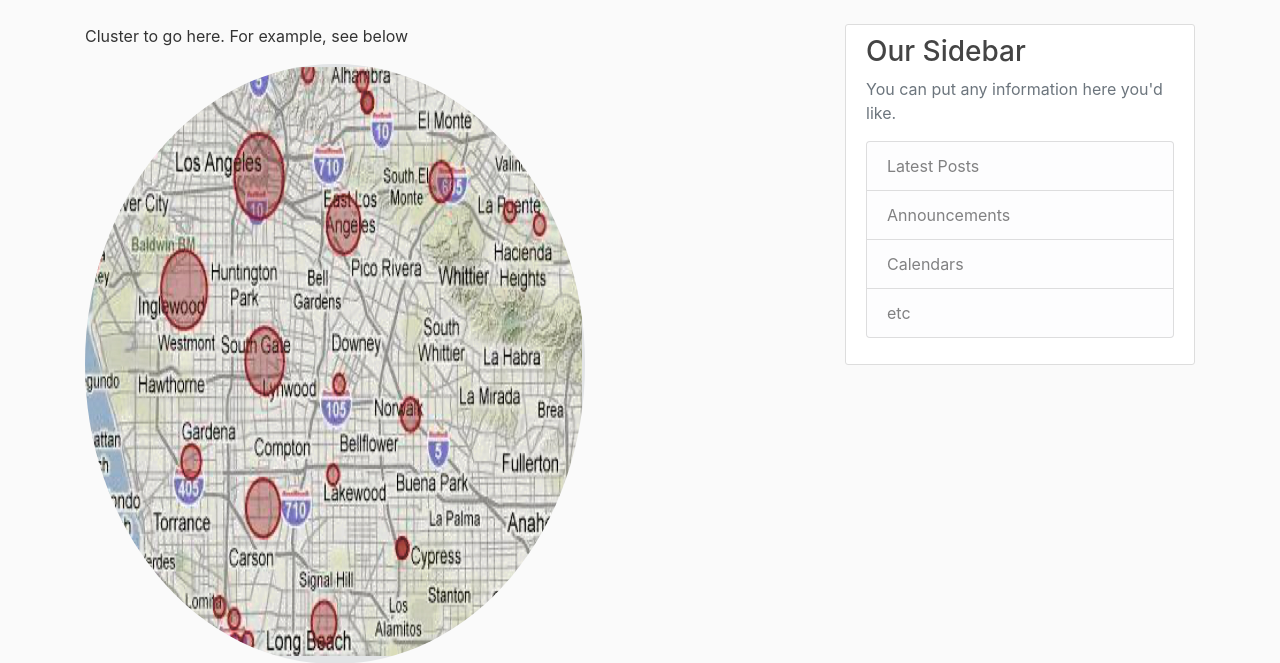
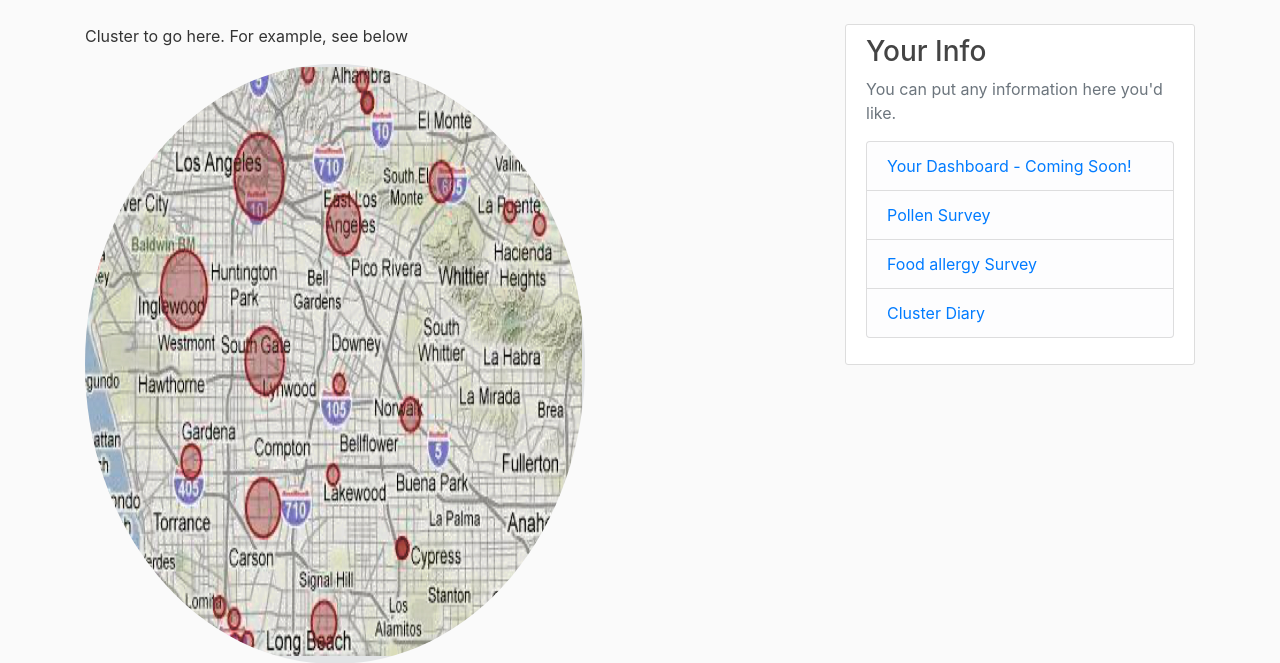
Before and after one commit to michaelg-cgu/DASMENT, a Django app: page / in a window 1280 px wide. Shown: the part 56-719 px from the top of the page. Run offline with Django 3.2, Linux system fonts and the light colour scheme; data that the repository does not hold is empty; some libraries are stand-ins or nearby versions.

Commit message:
changed sidebar. added URL links to particular pages

```diff
--- a/FoodforThought/blog/templates/blog/base.html
+++ b/FoodforThought/blog/templates/blog/base.html
@@ -59,13 +59,13 @@
           </div>
           <div class="col-md-4">
             <div class="content-section">
-              <h3>Our Sidebar</h3>
+              <h3>Your Info</h3>
               <p class='text-muted'>You can put any information here you'd like.
                 <ul class="list-group">
-                  <li class="list-group-item list-group-item-light">Latest Posts</li>
-                  <li class="list-group-item list-group-item-light">Announcements</li>
-                  <li class="list-group-item list-group-item-light">Calendars</li>
-                  <li class="list-group-item list-group-item-light">etc</li>
+                  <li class="list-group-item list-group-item-light"><a href="http://localhost:8000/mydashboard/">Your Dashboard - Coming Soon!</a></li>
+                  <li class="list-group-item list-group-item-light"><a href="http://localhost:8000/surveys/environmental/">Pollen Survey</a></li>
+                  <li class="list-group-item list-group-item-light"><a href="http://localhost:8000/surveys/">Food allergy Survey</a></li>
+                  <li class="list-group-item list-group-item-light"><a href="http://localhost:8000">Cluster Diary</a></li>
                 </ul>
               </p>
             </div>
--- a/FoodforThought/blog/urls.py
+++ b/FoodforThought/blog/urls.py
@@ -5,4 +5,5 @@ from . import views  # . is current directory
 urlpatterns = [
     path('', views.home, name='blog-home'),
     path('about/', views.about, name='blog-about'),
+    path('mydashboard/', views.mydashboard, name='blog-about'),
 ]
--- a/FoodforThought/blog/views.py
+++ b/FoodforThought/blog/views.py
@@ -23,3 +23,7 @@ def home(request):
 
 def about(request):
     return render(request, 'blog/about.html', {'title': 'About'})
+
+
+def mydashboard(request):
+    return render(request, 'blog/mydashboard.html', {'title': 'My-Dashboard'})
```
Also changed, not shown: FoodforThought/blog/templates/blog/mydashboard.html (added, +13 -0 lines), FoodforThought/surveys/models.py (+16 -2 lines), FoodforThought/db.sqlite3.
